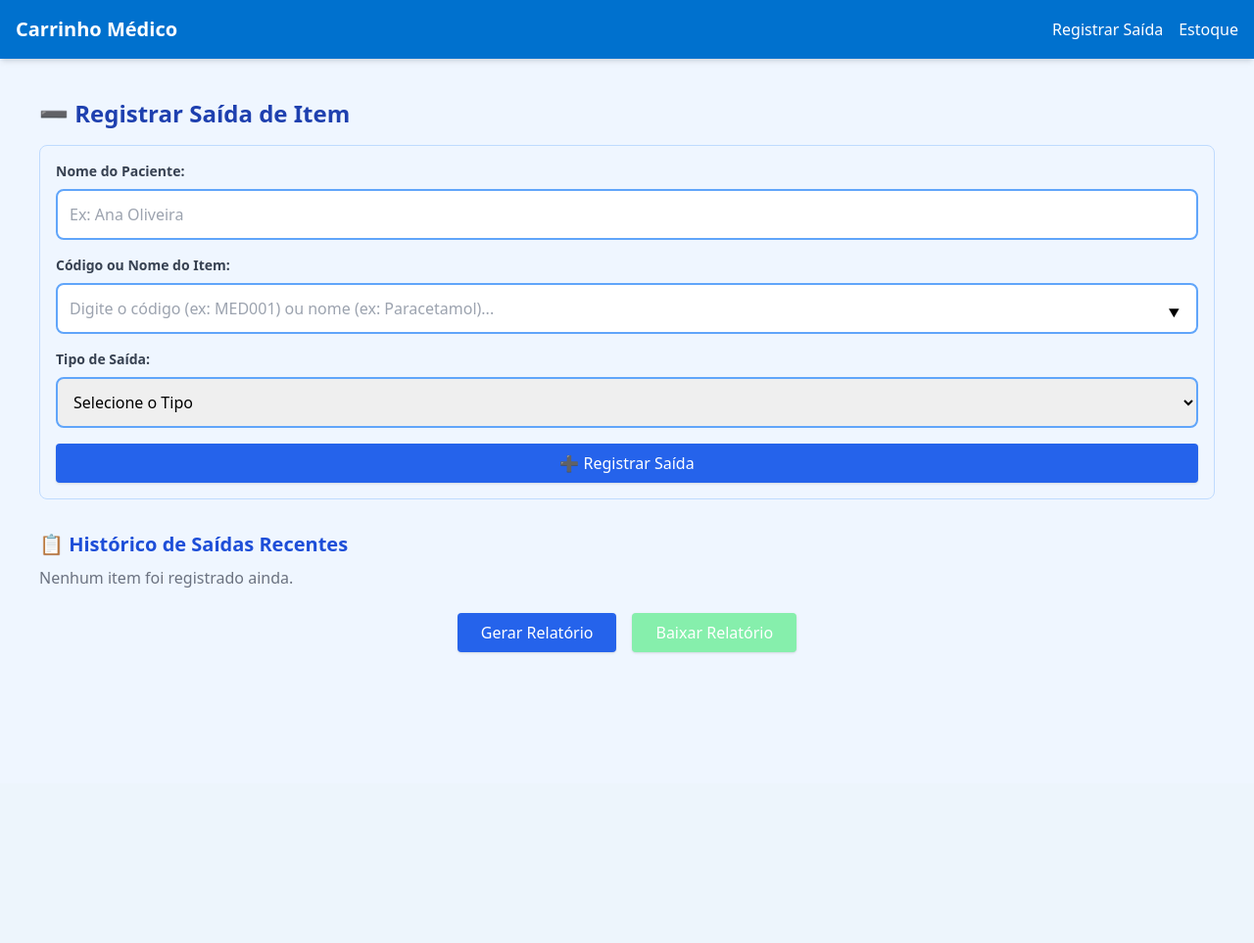
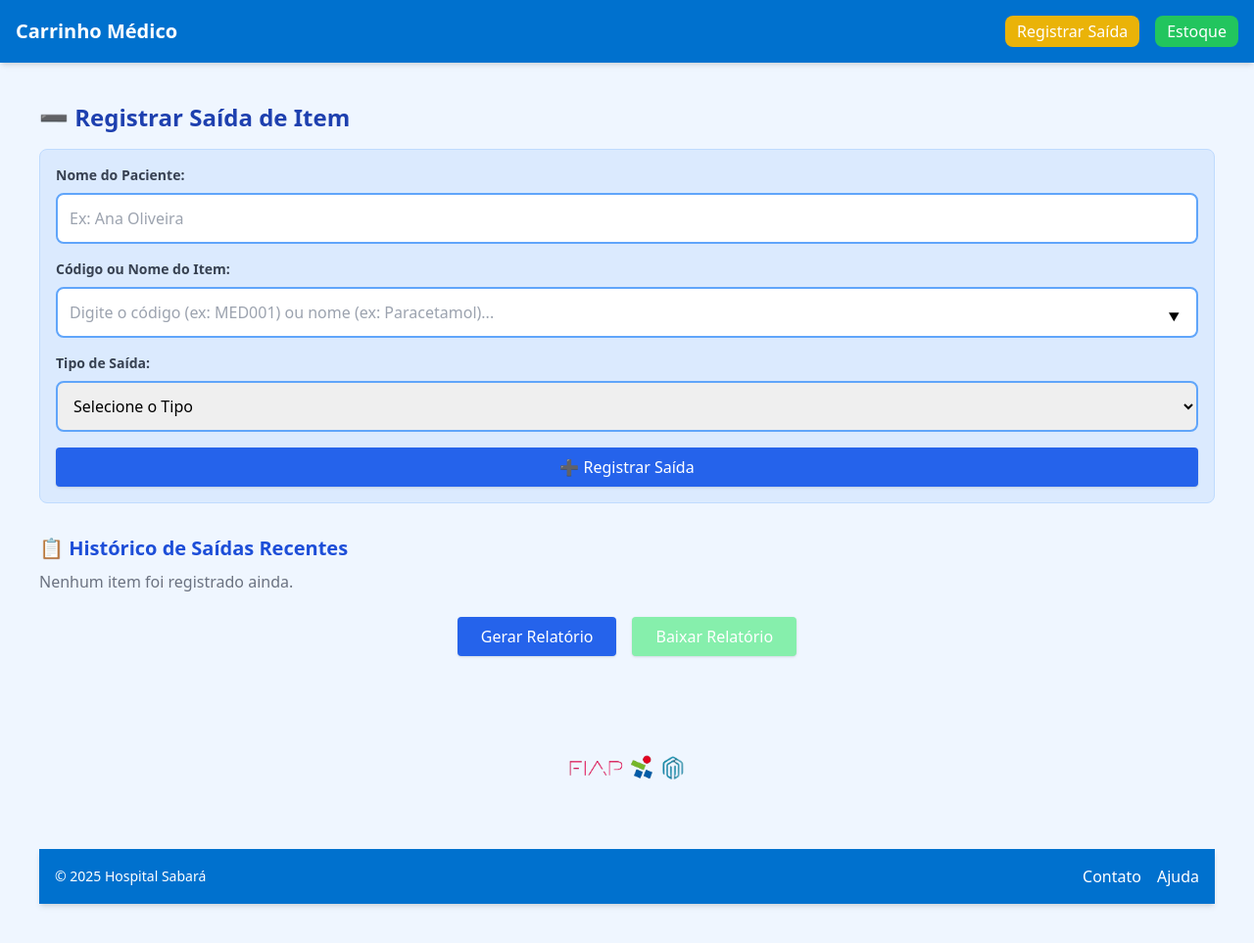
Before and after one commit to GrupoCodeNexus/sprint4-python, a Flask app: page / in a window 1280 px wide. Shown: the whole page at 98% size. Before the commit the page ends 667 px from the top, so only its background shows below. Run offline with Flask 3, Linux system fonts and the light colour scheme; some libraries are stand-ins or nearby versions.

Commit message:
Style: estilizando footer, nav e buttons

```diff
--- a/app.py
+++ b/app.py
@@ -31,6 +31,31 @@ def salvar_json(caminho_arquivo, data):
         print(f"Erro ao salvar '{caminho_arquivo}': {e}")
         return False
 # --- Fim Funções Auxiliares ---
+
+# --- Rota para remover item do estoque ---
+@app.route("/remover_item", methods=["POST"])
+def remover_item():
+    codigo = request.form.get("codigo")
+
+    if not codigo:
+        return redirect(url_for("ver_estoque", error_message="Código do item ausente."))
+
+    if codigo not in estoque_por_codigo:
+        return redirect(url_for("ver_estoque", error_message=f"Item com código '{codigo}' não encontrado."))
+
+    # Remove da memória
+    item_removido = estoque_por_codigo.pop(codigo)
+    estoque_por_nome.pop(item_removido["nome"].lower(), None)
+
+    # Salva no JSON
+    if salvar_json(ESTOQUE_JSON_PATH, list(estoque_por_codigo.values())):
+        return redirect(url_for("ver_estoque", success_message=f"Item '{item_removido['nome']}' removido com sucesso."))
+    else:
+        # Reverte a remoção se falhar o salvamento
+        estoque_por_codigo[codigo] = item_removido
+        estoque_por_nome[item_removido["nome"].lower()] = item_removido
+        return redirect(url_for("ver_estoque", error_message="Erro ao salvar a remoção do item no arquivo."))
+
 
 # --- Carregamento Inicial dos Dados ---
 ESTOQUE_JSON_PATH = 'estoque.json'
@@ -109,7 +134,7 @@ def ver_estoque():
     success_message = request.args.get('success_message')
     error_message = request.args.get('error_message')
     return render_template("estoque.html", estoque=estoque_lista, status=status_carrinho,
-                           success_message=success_message, error_message=error_message)
+                            success_message=success_message, error_message=error_message)
 
 @app.route("/api/itens_nomes")
 def get_itens_nomes():
@@ -143,6 +168,45 @@ def scan():
         return jsonify(success=True, **registro) # Retorna o tipo no JSON de resposta
 
     return jsonify(success=False, mensagem="Item não encontrado. Verifique o código ou nome.")
+
+# NEW ROUTE: Get a specific historical item by index
+@app.route("/get_history_item/<int:index>", methods=["GET"])
+def get_history_item(index):
+    if 0 <= index < len(historico):
+        return jsonify(success=True, **historico[index])
+    return jsonify(success=False, mensagem="Item histórico não encontrado."), 404
+
+# NEW ROUTE: Edit a historical item
+@app.route("/edit_history_item", methods=["POST"])
+def edit_history_item():
+    index = int(request.form.get("index"))
+    updated_codigo = request.form.get("codigo")
+    updated_paciente = request.form.get("paciente")
+    updated_tipo = request.form.get("tipo")
+
+    if not (0 <= index < len(historico)):
+        return jsonify(success=False, mensagem="Índice do item histórico inválido."), 400
+
+    if not updated_codigo or not updated_paciente or not updated_tipo:
+        return jsonify(success=False, mensagem="Todos os campos (item, paciente, tipo) são obrigatórios para a edição."), 400
+
+    item_encontrado = None
+    if updated_codigo in estoque_por_codigo:
+        item_encontrado = estoque_por_codigo[updated_codigo]
+    elif updated_codigo.lower() in estoque_por_nome:
+        item_encontrado = estoque_por_nome[updated_codigo.lower()]
+
+    if not item_encontrado:
+        return jsonify(success=False, mensagem="Item não encontrado no estoque. Verifique o código ou nome."), 400
+
+    # Update the historical record
+    historico[index]["item"] = item_encontrado["nome"]
+    historico[index]["paciente"] = updated_paciente
+    historico[index]["tipo"] = updated_tipo
+    historico[index]["hora"] = datetime.now().strftime("%d/%m/%Y %H:%M:%S") # Update timestamp
+
+    return jsonify(success=True, **historico[index])
+
 
 # Rota para adicionar item via AJAX (usado em adicionar_usado.html) - NÃO FOI ALTERADA, MAS MANTIDA PARA CONTEXTO
 @app.route("/add_item", methods=["POST"])
--- /dev/null
+++ b/data.json
@@ -0,0 +1,4 @@
+{
+    "estoque": [],
+    "historico": []
+}
--- a/estoque.json
+++ b/estoque.json
@@ -8,7 +8,7 @@
   {
     "codigo": "MED002",
     "nome": "Dipirona",
-    "quantidade": 50,
+    "quantidade": 49,
     "tipo": "ml"
   },
   {
@@ -22,11 +22,5 @@
     "nome": "Atadura",
     "quantidade": 30,
     "tipo": "unidade"
-  },
-  {
-    "codigo": "MED005",
-    "nome": "asdas",
-    "quantidade": 1,
-    "tipo": "mg"
   }
 ]
--- a/templates/adicionar_usado.html
+++ b/templates/adicionar_usado.html
@@ -8,7 +8,7 @@
     </h2>
 </div>
 
-<form id="form-baixa" class="mb-8 p-4 border border-blue-200 rounded-lg bg-blue-50">
+<form id="form-baixa" class="mb-8 p-4 border border-blue-200 rounded-lg bg-blue-100">
     <div class="mb-4">
         <label for="paciente" class="block text-gray-700 text-sm font-bold mb-2">Nome do Paciente:</label>
         <input type="text" id="paciente" name="paciente"
@@ -73,8 +73,25 @@
 
 <div class="mt-6 flex justify-center gap-4">
     <button id="gerar-relatorio" class="bg-blue-600 hover:bg-blue-700 text-white px-6 py-2 rounded shadow">Gerar Relatório</button>
-    <a href="/baixar_relatorio" id="baixar-relatorio" class="bg-green-300 text-white px-6 py-2 rounded shadow hover:bg-green-400">Baixar Relatório</a>
+    <a href="#" id="b" class="bg-green-300 text-white px-6 py-2 rounded shadow hover:bg-green-400">Baixar Relatório</a>
 </div>
+
+<!--Logo parceiros-->
+<div class="flex justify-center items-center mt-8 mb-0">
+  <img src="../static/assets/logoParceiros.png" alt="logo-parceiros" class="w-40 h-auto object-contain" />
+</div>
+
+
+<!--rodapé-->
+<footer class="bg-sabaraBlue text-white p-4 flex justify-between items-center shadow-md">
+  <p class="text-sm">&copy; 2025 Hospital Sabará</p>
+  <div class="flex space-x-4 text-sm sm:text-base">
+    <a href="#" class="transition duration-300 hover:text-yellow-200">Contato</a>
+    <a href="#" class="transition duration-300 hover:text-yellow-200">Ajuda</a>
+  </div>
+</footer>
+
+
 
 {# Alerta do carrinho via Socket.IO - Este div pode permanecer aqui #}
 <div id="alerta-carrinho" class="hidden bg-red-100 border border-red-400 text-red-700 px-4 py-3 rounded relative m-4 text-center transition-all duration-500">
--- a/templates/layout.html
+++ b/templates/layout.html
@@ -23,8 +23,8 @@
   <nav class="bg-sabaraBlue text-white p-4 flex justify-between items-center shadow-md">
     <h1 class="text-xl font-bold">Carrinho Médico</h1>
     <div class="flex space-x-4 text-sm sm:text-base">
-      <a href="/" class="hover:underline">Registrar Saída</a> {# Link atualizado para clareza #}
-      <a href="/estoque" class="hover:underline">Estoque</a>
+      <a href="/" class="bg-yellow-500 px-3 py-1 rounded-lg transition duration-300 hover:bg-yellow-600">Registrar Saída</a>
+      <a href="/estoque" class="bg-green-500 px-3 py-1 rounded-lg transition duration-300 hover:bg-green-600">Estoque</a>
     </div>
   </nav>
 
```
Also changed, not shown: historico.json (added, +8 -0 lines), templates/estoque.html (+9 -1 lines), static/assets/logoParceiros.png (added).
